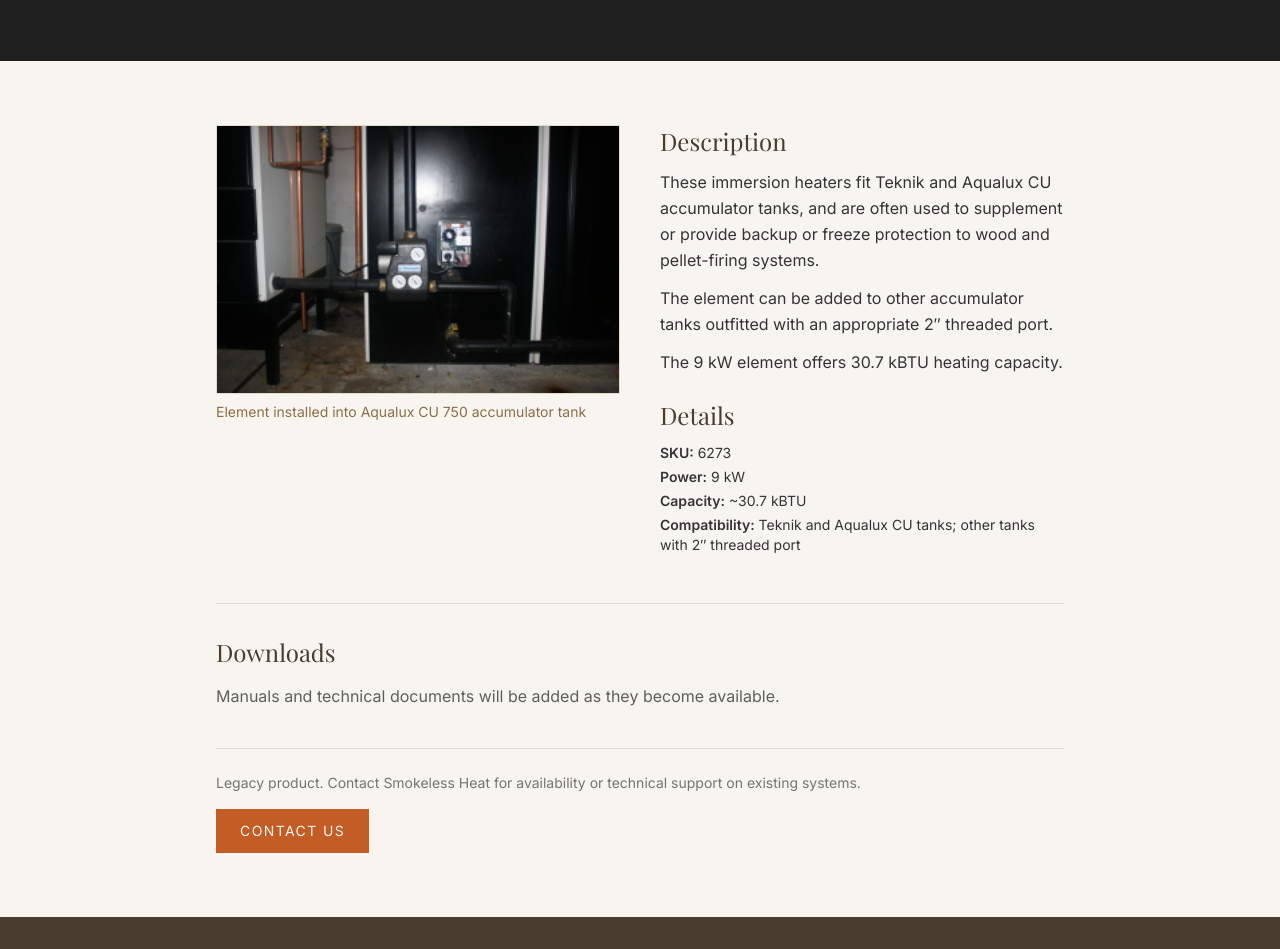
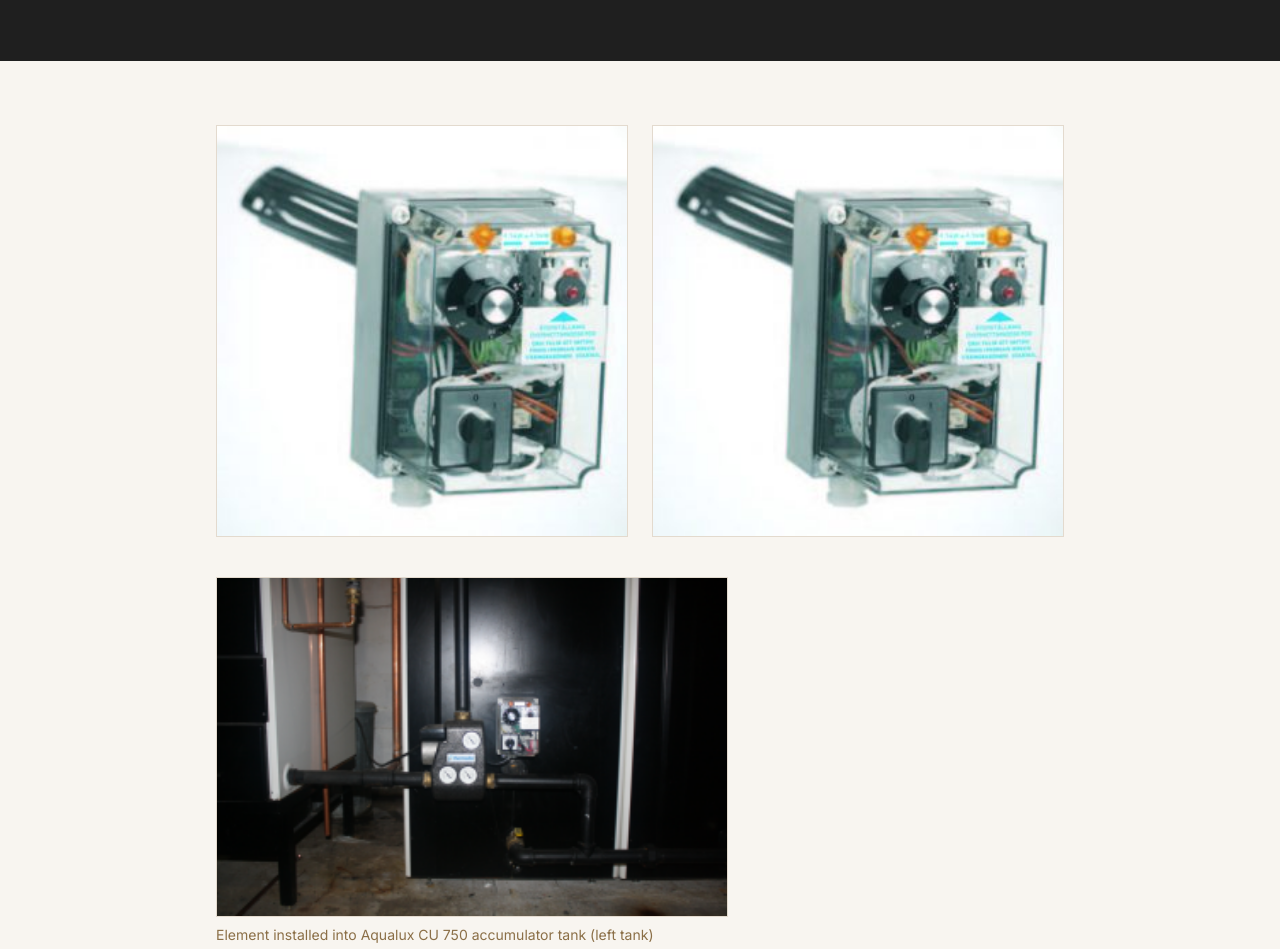
Before and after one commit to deanlzook/smokelessheat-astro, an Astro site: page /products/heating-accessories/9kw-immersion-heater in a window 1280 px wide. Shown: the part 287-1236 px from the top of the page. Built offline with nearby package versions, Linux system fonts and the light colour scheme; Astro itself is replaced by a stand-in of ours.

Commit message:
Add original 9 kW Immersion Heater product images from old site

```diff
--- a/src/pages/products/heating-accessories/9kw-immersion-heater.astro
+++ b/src/pages/products/heating-accessories/9kw-immersion-heater.astro
@@ -18,12 +18,14 @@ import Footer from '../../../components/Footer.astro';
 
     <section class="py-16 bg-cream">
       <div class="max-w-4xl mx-auto px-6">
-        <div class="grid md:grid-cols-2 gap-10">
-          <div>
-            <img src="/images/Maine-aqualux-with-9kw-element-300x199-1.png" alt="9 kW immersion heater installed on Aqualux CU tank" class="w-full border border-wood/20" />
-            <p class="text-sm text-wood mt-2">Element installed into Aqualux CU 750 accumulator tank</p>
+        <div class="grid md:grid-cols-2 gap-6 mb-10">
+          <img src="/images/electric-element-1.jpg" alt="9 kW Immersion Heater" class="w-full border border-wood/20" />
+          <img src="/images/electric-element-2.jpg" alt="9 kW Immersion Heater detail" class="w-full border border-wood/20" />
         </div>
-          <div class="space-y-6 text-charcoal/90 leading-relaxed">
+        <img src="/images/9kw-element-installed.png" alt="9 kW element installed on Aqualux CU 750 tank" class="w-full max-w-lg border border-wood/20 mb-2" />
+        <p class="text-sm text-wood mb-8">Element installed into Aqualux CU 750 accumulator tank (left tank)</p>
+
+        <div class="space-y-6 text-charcoal/90 leading-relaxed max-w-3xl">
           <div>
             <h2 class="font-serif text-2xl text-darkwood mb-3">Description</h2>
             <p>These immersion heaters fit Teknik and Aqualux CU accumulator tanks, and are often used to supplement or provide backup or freeze protection to wood and pellet-firing systems.</p>
@@ -35,10 +37,9 @@ import Footer from '../../../components/Footer.astro';
             <ul class="space-y-1 text-sm">
               <li><strong>SKU:</strong> 6273</li>
               <li><strong>Power:</strong> 9 kW</li>
-                <li><strong>Capacity:</strong> ~30.7 kBTU</li>
-                <li><strong>Compatibility:</strong> Teknik and Aqualux CU tanks; other tanks with 2″ threaded port</li>
+              <li><strong>Capacity:</strong> 30.7 kBTU</li>
+              <li><strong>Compatibility:</strong> Teknik and Aqualux CU tanks; other tanks with suitable 2″ threaded port</li>
             </ul>
-            </div>
           </div>
         </div>
 
```
Also changed, not shown: public/images/9kw-element-installed.png (added), public/images/electric-element-1.jpg (added), public/images/electric-element-2.jpg (added). Lines whose indentation alone changed are shown as unchanged.
